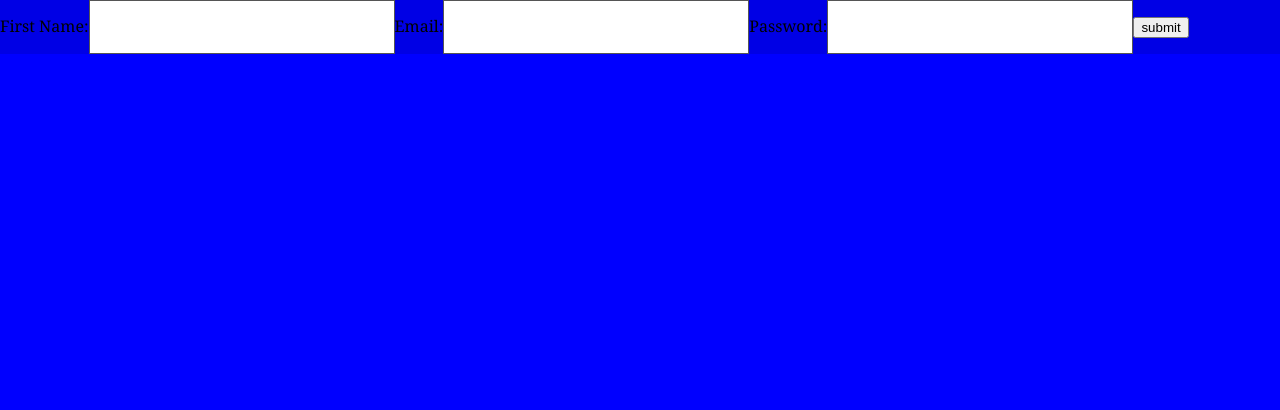
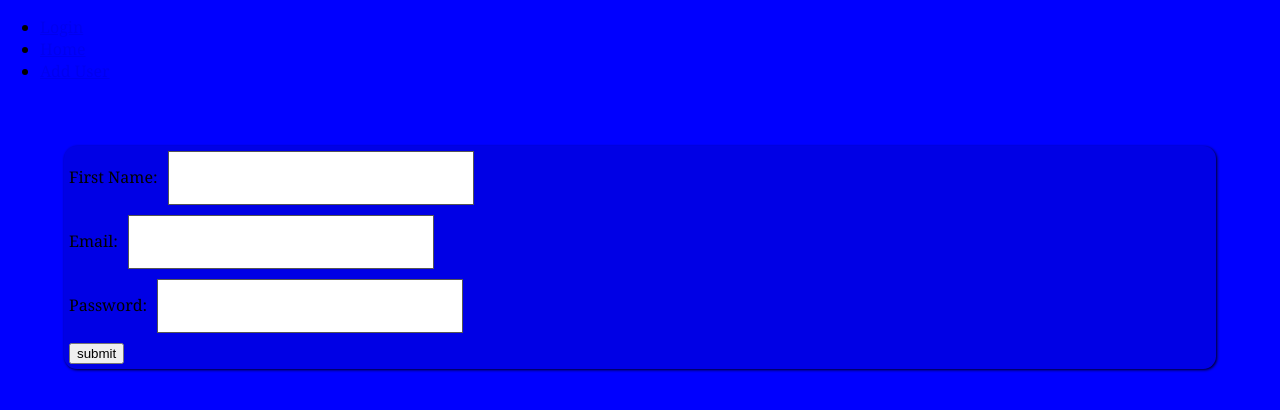
Before and after one commit to joshparkerj/login-example, a React (Create React App) app: page /adduser in a window 1280 px wide. Shown: the top 410 px of the page. Built offline with nearby package versions, Linux system fonts and the light colour scheme.

Commit message:
final changes for today

```diff
--- a/be/server.js
+++ b/be/server.js
@@ -35,8 +35,6 @@ app.get('/user/:id', (req,res) => {
 })
 
 app.get('/submit-user', (req,res) => {
-  console.log('adding');
-  console.log(req.query);
   users.addUser({
     name: req.query.name,
     email: req.query.email,
--- a/package.json
+++ b/package.json
@@ -10,7 +10,8 @@
     "react": "^16.4.2",
     "react-dom": "^16.4.2",
     "react-router-dom": "^4.3.1",
-    "react-scripts": "1.1.5"
+    "react-scripts": "1.1.5",
+    "react-toastify": "^4.3.1"
   },
   "scripts": {
     "start": "react-scripts start",
--- a/src/App.js
+++ b/src/App.js
@@ -12,6 +12,12 @@ class App extends Component {
 
   render() {
     return (
+      <div className="app">
+        <ul>
+          <li><a href="/login">Login</a></li>
+          <li><a href="/home">Home</a></li>
+          <li><a href="/adduser">Add User</a></li>
+        </ul>
         <Router>
           <Switch>
             <Route path='/login' component={Login}/>
@@ -19,6 +25,7 @@ class App extends Component {
             <Route path='/adduser' component={AddUser}/>
           </Switch>
         </Router>
+      </div>
     );
   }
 }
--- a/src/data/api.js
+++ b/src/data/api.js
@@ -23,8 +23,6 @@ export function findById(id) {
 
 export function submitUser(user) {
   const q = `?name=${user.name}&email=${user.email}&password=${user.password}`;
-  console.log('submitting');
-  console.log(q);
   return axios.get(`http://localhost:8080/submit-user${q}`)
   .then(res => {
     return res;
--- a/src/views/AddUser.js
+++ b/src/views/AddUser.js
@@ -1,6 +1,7 @@
 import React, { Component } from 'react';
 import './adduser.css';
 import { submitUser } from '../data/api.js';
+import { ToastContainer, toast } from 'react-toastify';
 
 class AddUser extends Component {
   constructor(){
@@ -17,20 +18,22 @@ class AddUser extends Component {
   }
 
   handleClick = () => {
-    console.log('submitting');
-    console.log(this.state);
     submitUser(this.state);
+    toast.success("Thank you!", {
+      position: toast.POSITION.TOP_CENTER
+    });
   }
 
   render(){
     return (
       <div className="add-user">
+        <ToastContainer />
         <label>First Name:</label>
-        <input name="name" onChange={this.handleChange}/>
+        <input name="name" onChange={this.handleChange}/><br/>
         <label>Email:</label>
-        <input name="email" onChange={this.handleChange}/>
+        <input name="email" onChange={this.handleChange}/><br/>
         <label>Password:</label>
-        <input name="password" onChange={this.handleChange}/>
+        <input name="password" onChange={this.handleChange}/><br/>
         <button onClick={this.handleClick}>submit</button>
       </div>
     )
--- a/src/views/adduser.css
+++ b/src/views/adduser.css
@@ -1,3 +1,16 @@
 .add-user {
   background-color: rgba(0,0,0,0.1);
+  margin: 5vw;
+  box-shadow: 1px 1px 3px rgba(0,0,0,0.9);
+  border-radius: 1vw;
 }
+input,button,label {
+  margin: 5px;
+}
+.Toastify {
+  background-color: rgba(0,255,0,0.5);
+  border-radius: 15px;
+  box-shadow: 1px 1px 3px rgba(0,0,0,0.9);
+  width: 20vw;
+  margin: auto;
+}
```
Also changed, not shown: be/data.json (+1 -1 lines), 1 other file (tests, documents, lock files or other folders). Lines whose indentation alone changed are shown as unchanged.
